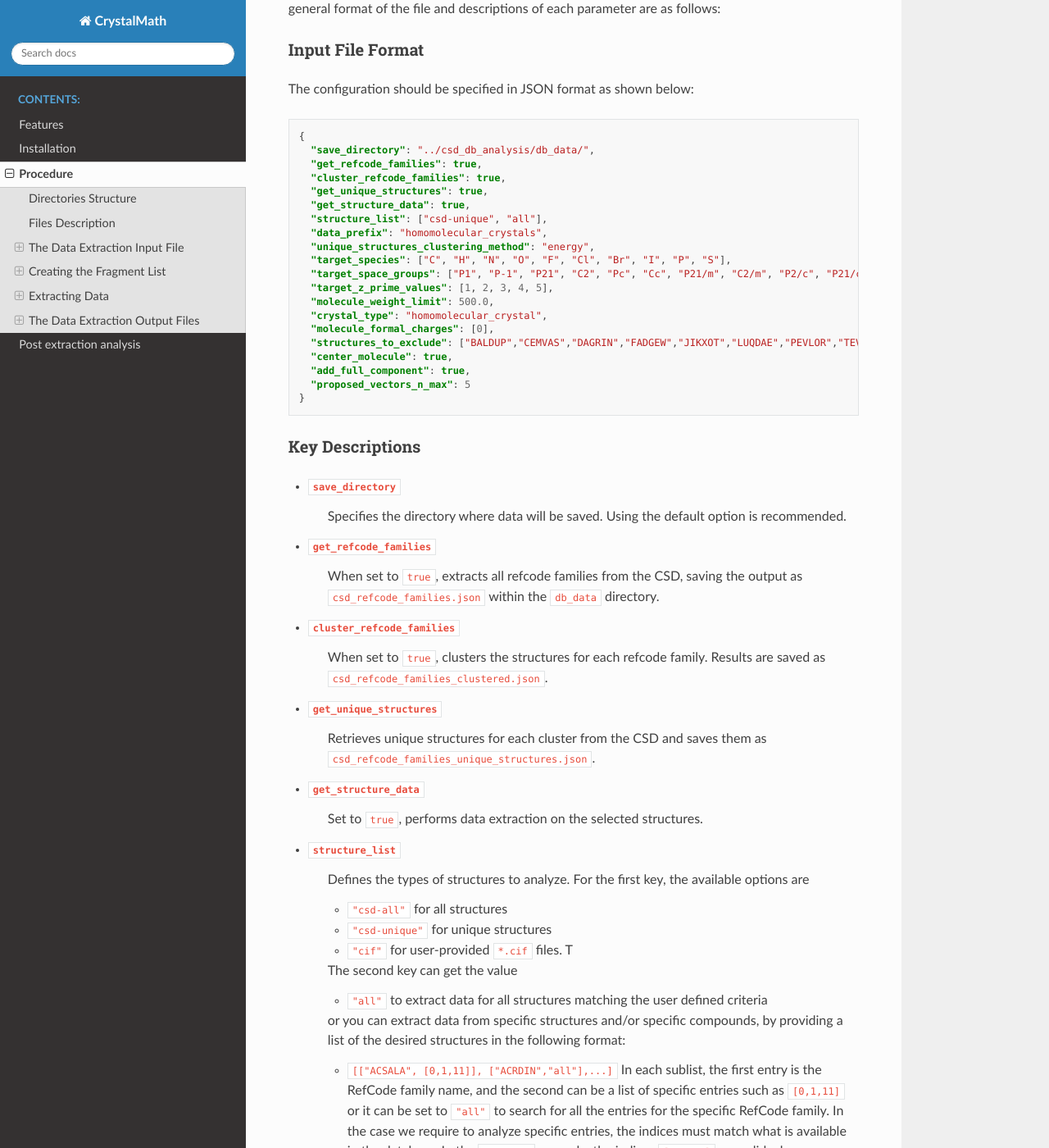
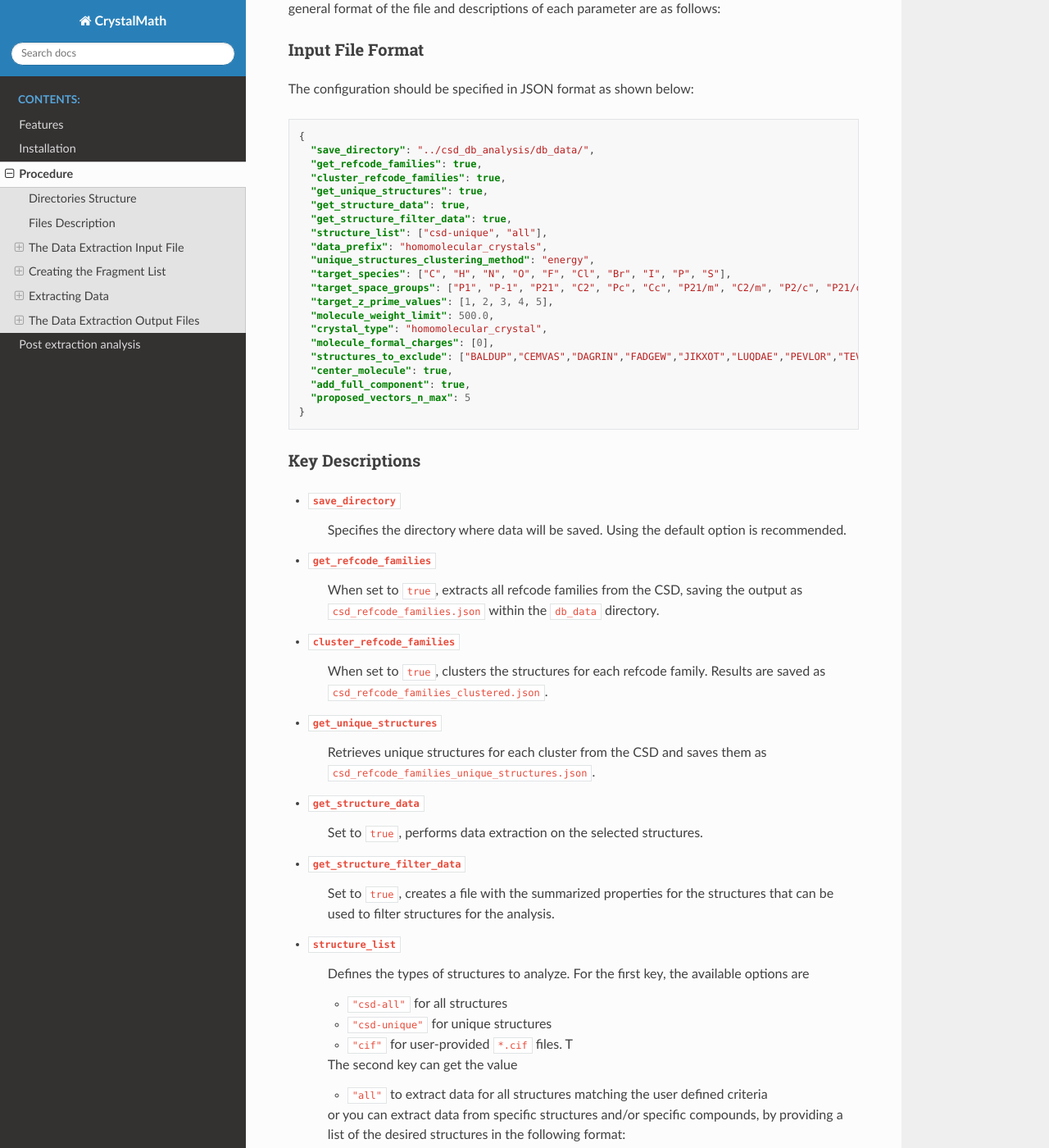
Before and after one commit to nigalanakis/Crystal_Math, a Sphinx documentation site: the page built from docs/source/procedure.rst, in a window 1280 px wide and 1400 px high, scrolled down 1808 px. Shown: the whole window at 82% size. Built offline with Sphinx 7.4.7 and the Read the Docs theme 2.0.0, drawn with Linux system fonts in a browser that asks for light colours.

Commit message:
Add files via upload

```diff
--- a/docs/source/procedure.rst
+++ b/docs/source/procedure.rst
@@ -76,6 +76,7 @@ The configuration should be specified in JSON format as shown below:
       "cluster_refcode_families": true,
       "get_unique_structures": true,
       "get_structure_data": true,
+      "get_structure_filter_data": true,
       "structure_list": ["csd-unique", "all"],
       "data_prefix": "homomolecular_crystals",
       "unique_structures_clustering_method": "energy",
@@ -108,6 +109,9 @@ Key Descriptions
 
 - ``get_structure_data``
 	Set to ``true``, performs data extraction on the selected structures.
+
+- ``get_structure_filter_data``
+	Set to ``true``, creates a file with the summarized properties for the structures that can be used to filter structures for the analysis.
 
 - ``structure_list``
 	Defines the types of structures to analyze. For the first key, the available options are
```
